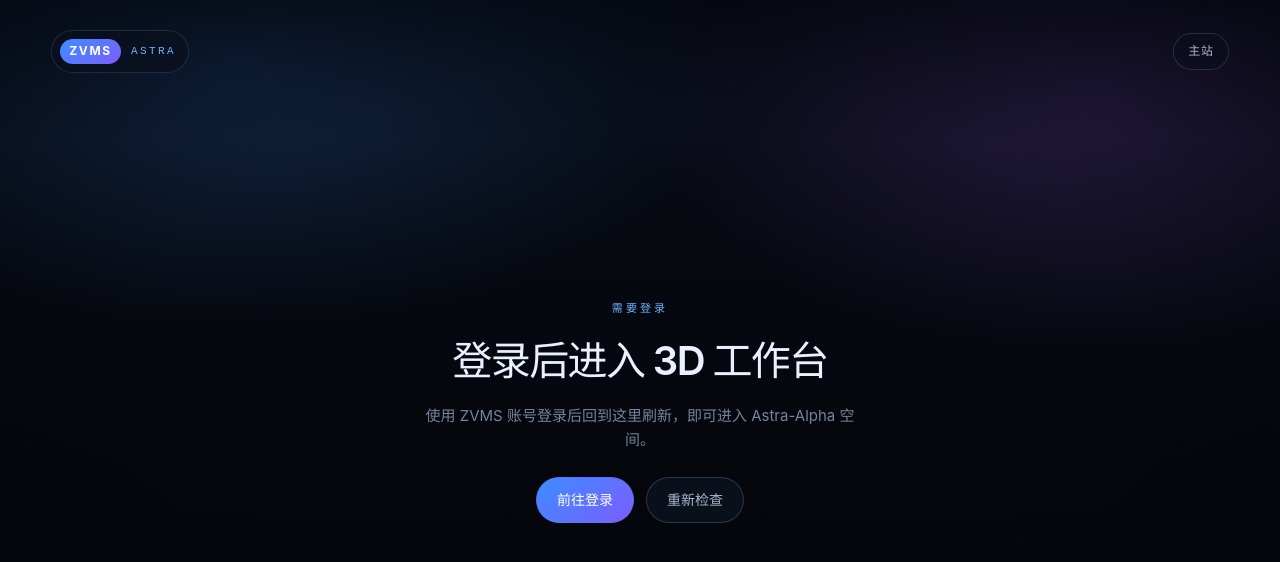
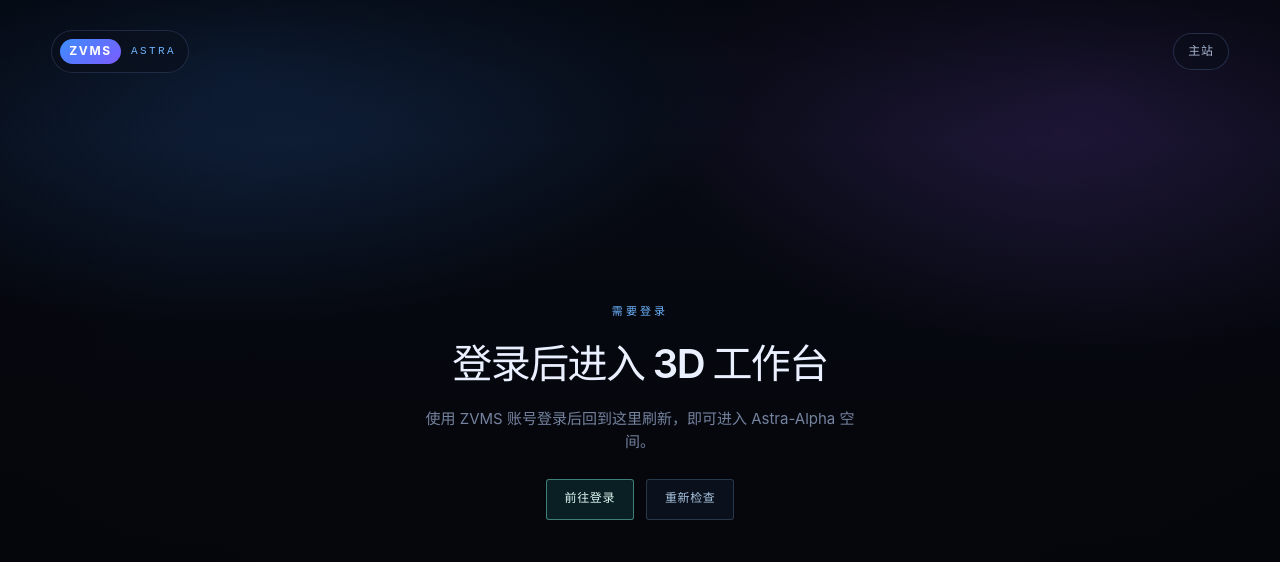
Before and after one commit to xiaobo2010/zvp5, a Vue app in the folder zvp5/zvp5-frontend-3d/: page / in a window 1280 px wide. Shown: the top 562 px of the page. Built offline with nearby package versions, Linux system fonts and the light colour scheme; no server answers.

Commit message:
fix(theme): 登录态改用扁平 Astra 按钮
移除登录页蓝紫渐变胶囊按钮，避免与 Astra 空间视觉割裂。

```diff
--- a/zvp5/zvp5-frontend-3d/src/views/HomeView.vue
+++ b/zvp5/zvp5-frontend-3d/src/views/HomeView.vue
@@ -288,27 +288,39 @@ onMounted(load)
 }
 
 .home__button {
-  padding: 11px 20px;
-  border-radius: 999px;
-  border: 1px solid rgb(142 178 255 / 0.24);
-  background: rgb(14 20 34 / 0.7);
-  color: var(--color-ink-soft);
-  font-size: 14px;
+  padding: 10px 18px;
+  border-radius: 3px;
+  border: 1px solid rgb(169 211 255 / 0.2);
+  background: rgb(12 20 34 / 0.78);
+  color: rgb(196 226 255 / 0.86);
+  font-family: var(--font-mono);
+  font-size: 12px;
+  letter-spacing: 0.05em;
   cursor: pointer;
-  transition: border-color 200ms var(--ease-out), color 200ms var(--ease-out),
-    transform 200ms var(--ease-out);
+  transition: border-color 160ms var(--ease-out), background 160ms var(--ease-out),
+    color 160ms var(--ease-out);
 }
 
 .home__button:hover {
-  border-color: var(--color-line-strong);
-  color: var(--color-ink);
-  transform: translateY(-1px);
+  border-color: rgb(111 215 196 / 0.42);
+  background: rgb(14 32 40 / 0.9);
+  color: #eef6ff;
+}
+
+.home__button:active {
+  background: rgb(18 42 50 / 0.95);
 }
 
 .home__button--primary {
-  border-color: transparent;
-  background: linear-gradient(140deg, #3d8dff, #7b5cff);
-  color: #fff;
+  border-color: rgb(111 215 196 / 0.52);
+  background: rgb(10 34 38 / 0.92);
+  color: #dffaf4;
+}
+
+.home__button--primary:hover {
+  border-color: rgb(111 215 196 / 0.78);
+  background: rgb(14 46 50 / 0.95);
+  color: #ffffff;
 }
 
 .home__orbit {
```
